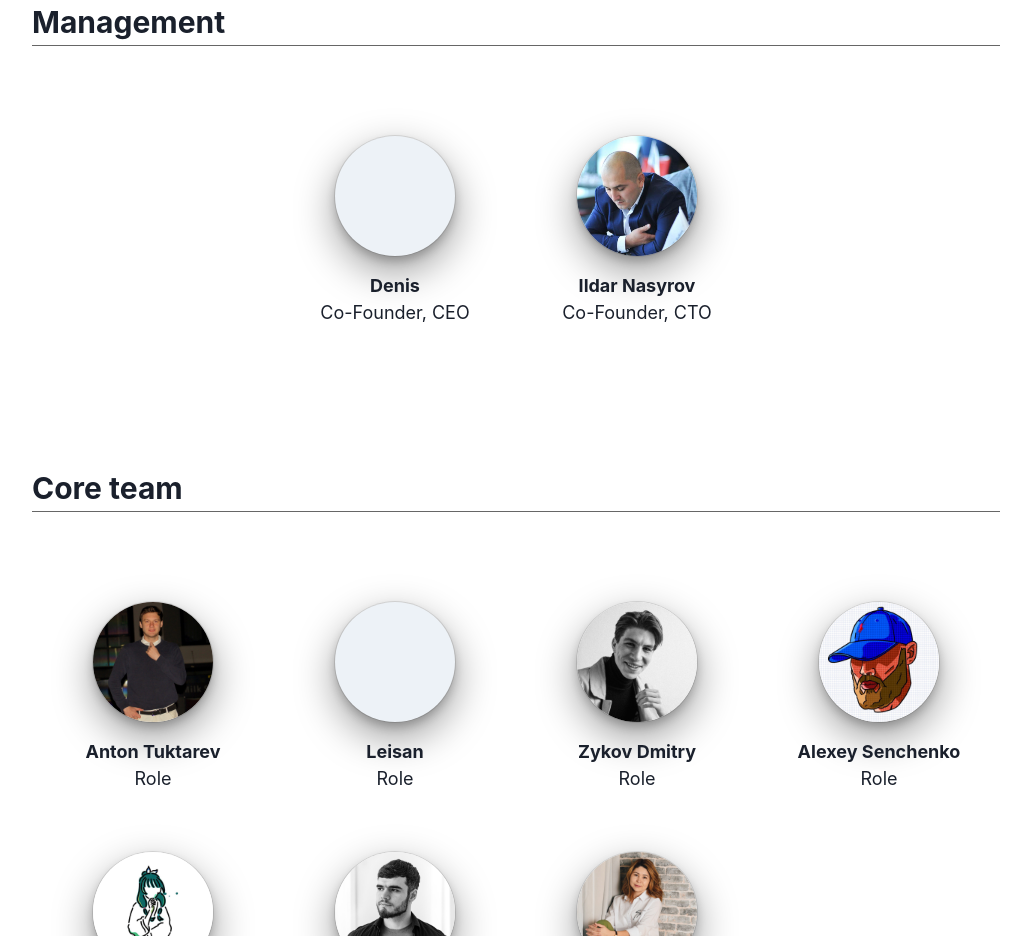
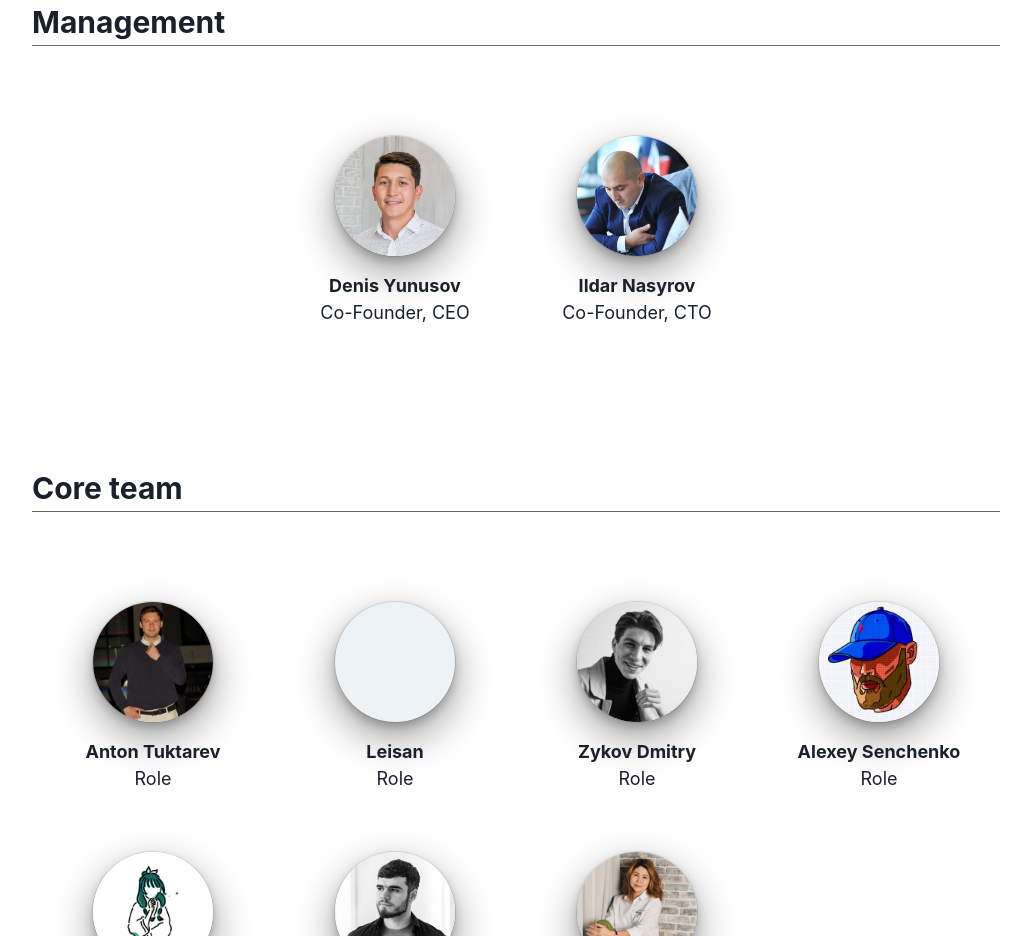
Before and after one commit to SFootball/space-landing, a React (Vite) app: page /about in a window 1280 px wide. Shown: the part 1180-2116 px from the top of the page, without its empty margins (124-1155 px from the left). Built offline with nearby package versions, Linux system fonts and the light colour scheme.

Commit message:
add Denis photo

```diff
--- a/src/pages/about/About.tsx
+++ b/src/pages/about/About.tsx
@@ -84,14 +84,14 @@ function About() {
                     h="120px"
                     w="120px"
                     borderRadius="50%"
-                    bg="gray.100"
+                    bg={"url('/avatars/denis_yunusov.jpg') no-repeat -26px 0"}
                     bgSize="auto 120px"
                     boxShadow="dark-lg"
                     p="6"
                     mb="16px"
                   ></Box>
                   <Text fontSize={{ base: "13px", lg: "18px" }} as="b">
-                    Denis
+                    Denis Yunusov
                   </Text>
                   <Text fontSize={{ base: "13px", lg: "18px" }}>
                     Co-Founder, CEO
```
Also changed, not shown: public/avatars/denis_yunusov.jpg (added).
